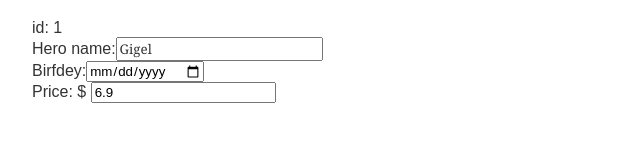
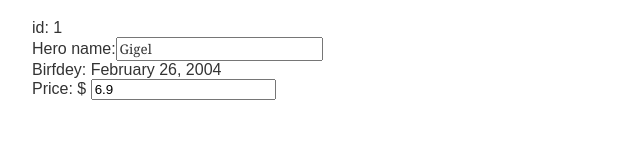
Before and after one commit to viktorashi/tour-of-heroes-angular, an Angular app: page / in a window 1280 px wide. Shown: the part 133-284 px from the top of the page, without its empty margins (0-640 px from the left). Built offline with nearby package versions, Linux system fonts and the light colour scheme.

Commit message:
more of it for learning git cli

```diff
--- a/src/app/heroes/heroes.component.html
+++ b/src/app/heroes/heroes.component.html
@@ -5,8 +5,8 @@
     <input type="text" id="name" [(ngModel)]="hero.name" placeholder="name">
 </div>
 <div>
-    <label for="bday">Birfdey:</label>
-    <input type="date" id="bday" [(ngModel)]="hero.birthday">
+    <span for="bday">Birfdey:</span>
+    {{hero.birthday | date : "longDate"}}
 </div>
 <div>
     <label for="price">Price: $ </label>
```
Also changed, not shown: notes.txt.
